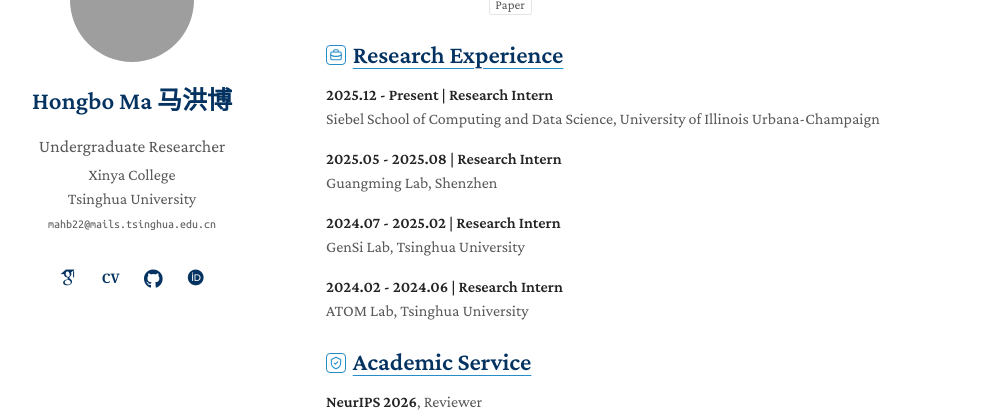
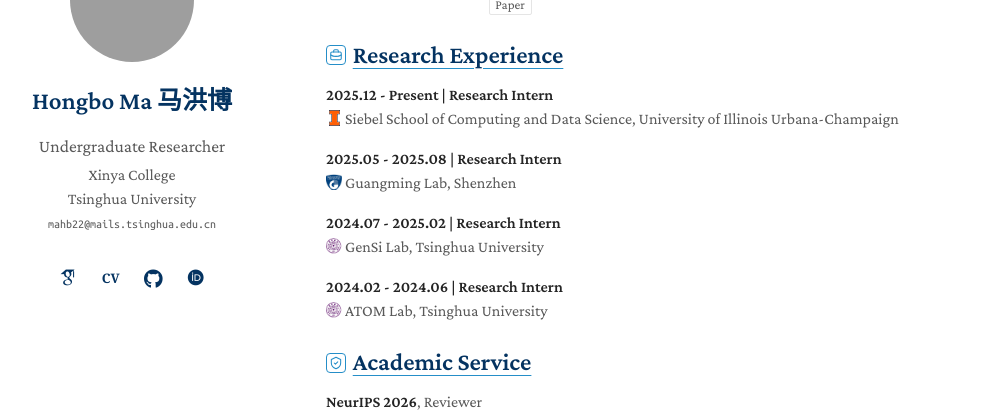
Before and after one commit to Ma-Hongbo/Ma-Hongbo.github.io, a Jekyll site: the page built from _pages/about.md, in a window 1280 px wide and 1400 px high, scrolled down 2014 px. Shown: the part 150-562 px from the top of the window, without its empty margins (144-1141 px from the left). Built offline with Jekyll 4.4.1, drawn with Linux system fonts in a browser that asks for light colours; some web fonts are replaced; grey boxes are pictures that could not be loaded.

Commit message:
Keep research affiliations on one line and add institution logos

```diff
--- a/_pages/about.md
+++ b/_pages/about.md
@@ -174,10 +174,10 @@
 
 <section id="internships">
 <h2><svg class="section-icon" width="20" height="20" aria-hidden="true"><use href="#icon-research"></use></svg><span class="section-heading-text">Research Experience</span></h2>
-<div class="experience-item"><p><strong>2025.12 - Present | Research Intern</strong> Siebel School of Computing and Data Science, University of Illinois Urbana-Champaign</p></div>
-<div class="experience-item"><p><strong>2025.05 - 2025.08 | Research Intern</strong> Guangming Lab, Shenzhen</p></div>
-<div class="experience-item"><p><strong>2024.07 - 2025.02 | Research Intern</strong> GenSi Lab, Tsinghua University</p></div>
-<div class="experience-item"><p><strong>2024.02 - 2024.06 | Research Intern</strong> ATOM Lab, Tsinghua University</p></div>
+<div class="experience-item"><p><strong>2025.12 - Present | Research Intern</strong><span class="experience-institution"><span class="institution-logo institution-logo--uiuc" aria-hidden="true"></span> Siebel School of Computing and Data Science, University of Illinois Urbana-Champaign</span></p></div>
+<div class="experience-item"><p><strong>2025.05 - 2025.08 | Research Intern</strong><span class="experience-institution"><span class="institution-logo institution-logo--guangming" aria-hidden="true"></span> Guangming Lab, Shenzhen</span></p></div>
+<div class="experience-item"><p><strong>2024.07 - 2025.02 | Research Intern</strong><span class="experience-institution"><span class="institution-logo institution-logo--tsinghua" aria-hidden="true"></span> GenSi Lab, Tsinghua University</span></p></div>
+<div class="experience-item"><p><strong>2024.02 - 2024.06 | Research Intern</strong><span class="experience-institution"><span class="institution-logo institution-logo--tsinghua" aria-hidden="true"></span> ATOM Lab, Tsinghua University</span></p></div>
 </section>
 
 <section id="services">
--- a/assets/css/minimal-home.css
+++ b/assets/css/minimal-home.css
@@ -190,6 +190,29 @@
 .experience-item { margin-bottom: 1rem; }
 .experience-item p { margin: 0; }
 .experience-item strong { display: block; }
+.experience-institution { white-space: nowrap; }
+.institution-logo {
+  display: inline-block;
+  width: 1em;
+  height: 1em;
+  vertical-align: -.12em;
+  background-repeat: no-repeat;
+}
+.institution-logo--uiuc {
+  background-image: url("/images/institutions/uiuc-block-i.svg");
+  background-size: contain;
+  background-position: center;
+}
+.institution-logo--guangming {
+  background-image: url("/images/institutions/guangming-lab.png");
+  background-size: 2em 2em;
+  background-position: center top;
+}
+.institution-logo--tsinghua {
+  background-image: url("/images/institutions/tsinghua-seal.jpg");
+  background-size: auto 1.32em;
+  background-position: center;
+}
 .note { color: var(--muted); font-size: .9rem; }
 .news-list { list-style: none; padding: 0 !important; }
 .news-list li { margin-bottom: .4rem; }
@@ -301,6 +324,9 @@
   .home-sidebar { position: static; padding: 2rem 0 1.5rem; }
   .home-content { border-top: 1px solid var(--line); padding-top: 1.6rem; }
 }
+@media (max-width: 620px) {
+  .experience-institution { white-space: normal; }
+}
 @media (max-width: 520px) {
   .profile-avatar { width: 112px; height: 112px; }
   .home-sidebar h1 { font-size: 26px; }
```
Also changed, not shown: images/institutions/guangming-lab.png (added), images/institutions/tsinghua-seal.jpg (added), images/institutions/uiuc-block-i.svg (added).
